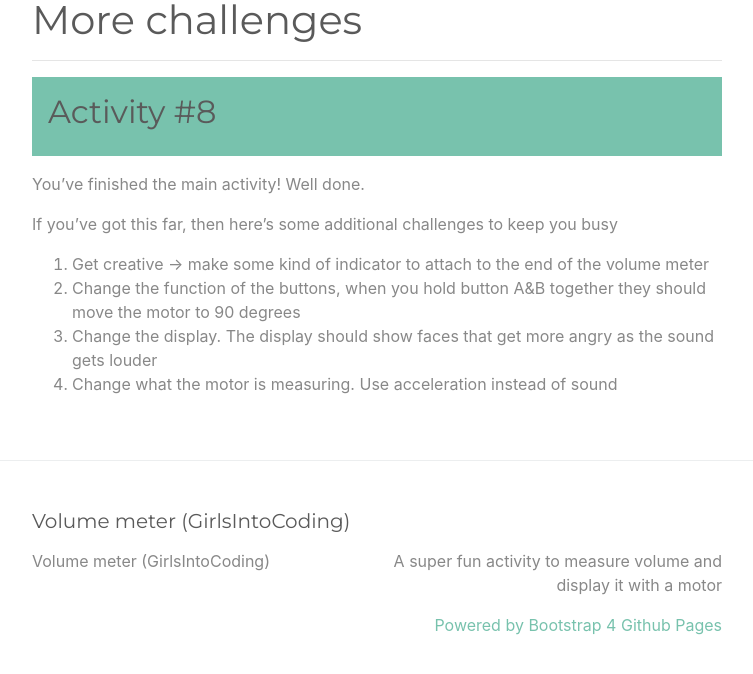
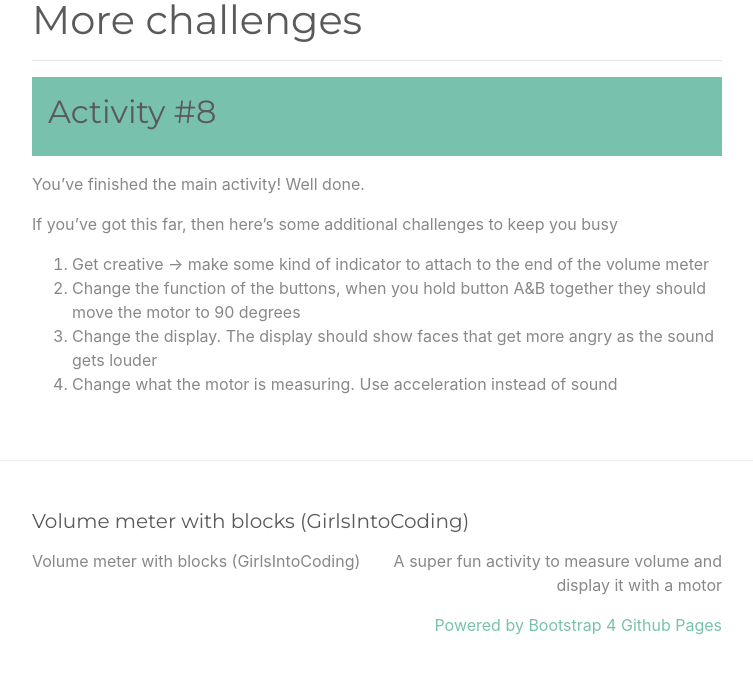
Before and after one commit to meisben/girlsIntoCoding-microbitVolumeMeter_blocks, a Jekyll site: the page built from index.md, in a window 1280 px wide and 900 px high, scrolled down 14570 px, cut to the strip 199-873 px from the top of the window. Shown: the whole strip, without its empty margins (263-1016 px from the left). Built offline with Jekyll 4.4.1, drawn with Linux system fonts in a browser that asks for light colours; some of the changed text lies outside the part shown.

Commit message:
Update _config.yml

```diff
--- a/_config.yml
+++ b/_config.yml
@@ -13,7 +13,7 @@
 # you will see them accessed via {{ site.title }}, {{ site.email }}, and so on.
 # You can create any custom variable you would like, and they will be accessible
 # in the templates via {{ site.myvariable }}.
-title: Volume meter (GirlsIntoCoding)
+title: Volume meter with blocks (GirlsIntoCoding)
 email: ""
 description: >- # this means to ignore newlines until "baseurl:"
   A super fun activity to measure volume and display it with a motor
@@ -22,7 +22,7 @@ description: >- # this means to ignore newlines until "baseurl:"
 #twitter_username: jekyllrb
 #github_username:  jekyll
 
-repository: "meisben/girlsIntoCoding-robotbenchmark-activity"
+repository: "meisben/girlsIntoCoding-microbitVolumeMeter_blocks"
 
 # Build settings
 plugins:
```
